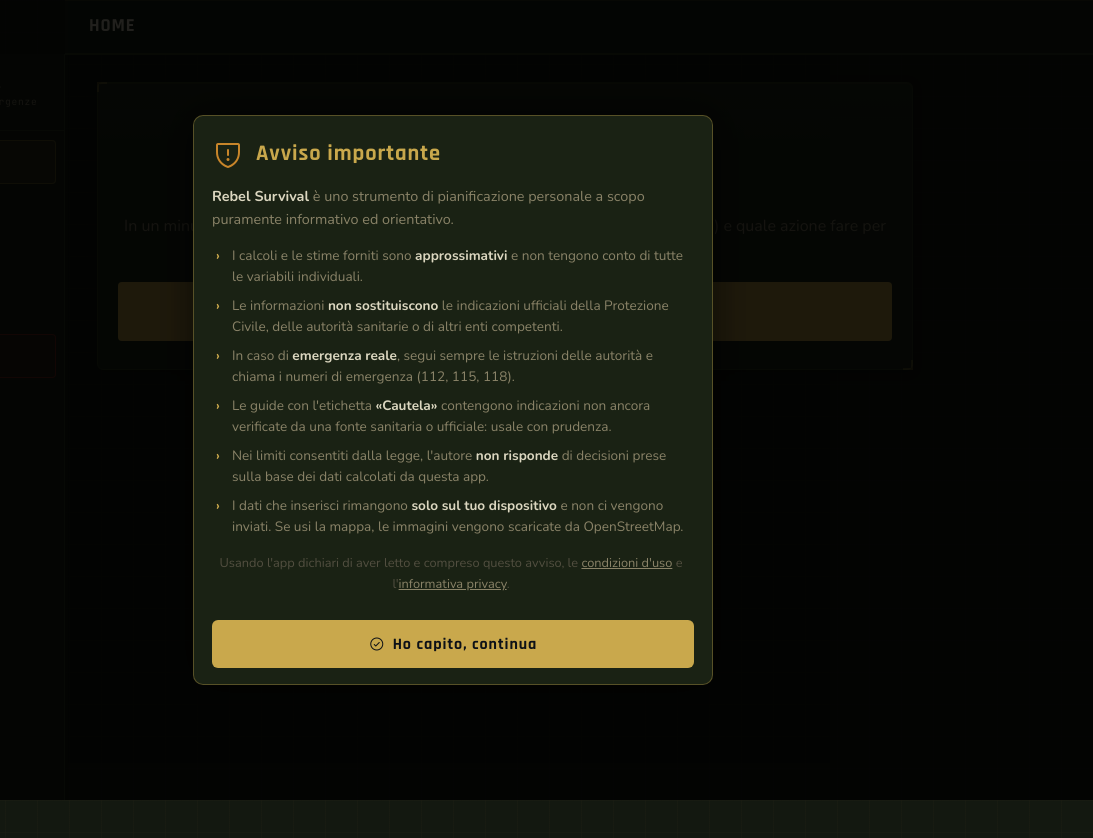
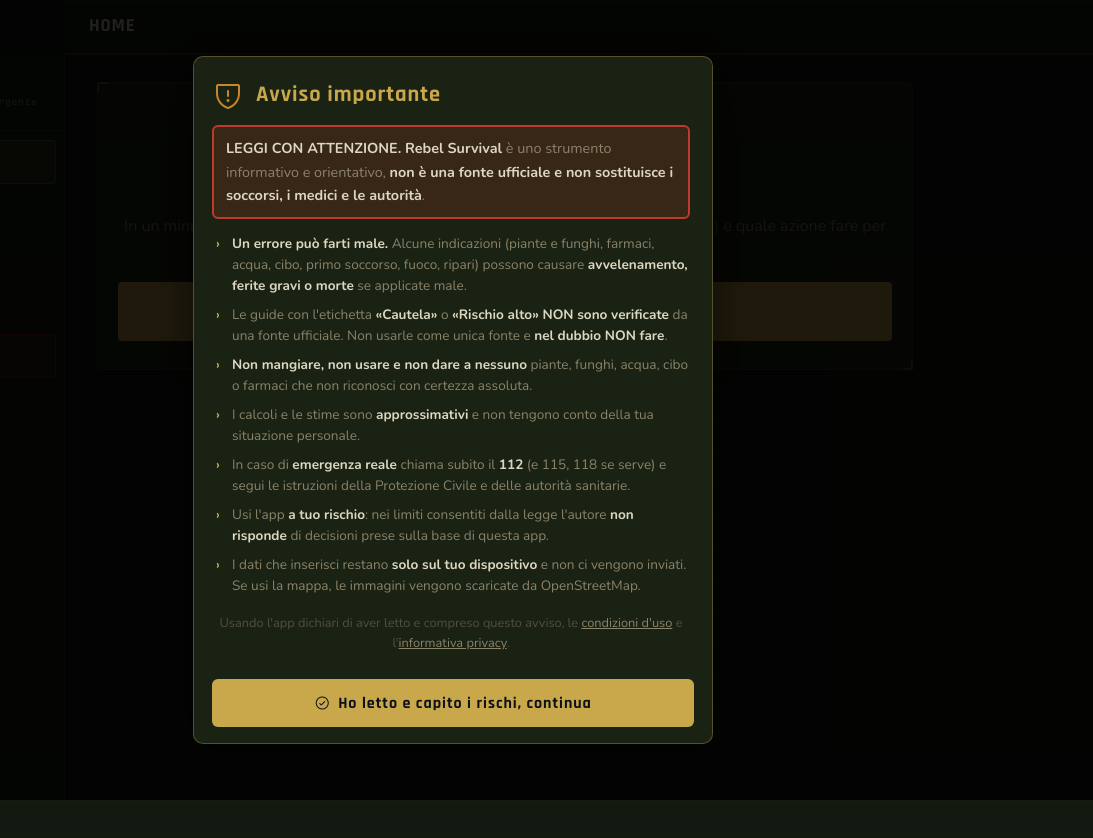
Before and after one commit to FrankEmiro/rebel-survival, a website: page index.html in a window 1280 px wide. Shown: the full height of the page, 187-1280 px from the left. Drawn offline with Linux system fonts and the light colour scheme.

Commit message:
Avvisi molto espliciti: avviso iniziale, messaggio nelle risposte di Chiedi, data di conferma salvata sul dispositivo (cache v123)

```diff
--- a/css/app.css
+++ b/css/app.css
@@ -3772,6 +3772,8 @@ input, select, textarea { font-family: 'Nunito', sans-serif; font-size: 1rem; }
 .as-src span { color: var(--text-secondary); font-weight: 400; }
 .as-card p, .as-list li { font-size: 0.9rem; line-height: 1.5; color: var(--text-primary); }
 .as-list { padding-left: 18px; display: flex; flex-direction: column; gap: 4px; }
+.as-caution-high { border: 1px solid #c0392b; background: rgba(192,57,43,0.18); color: var(--text-primary); font-size: 0.85rem; line-height: 1.4; }
+.as-caution-high strong { color: #e74c3c; }
 .as-caution { font-size: 0.78rem; color: var(--warning); background: var(--warning-bg); border-radius: var(--radius-sm); padding: 6px 8px; margin-bottom: 8px; }
 .as-open { margin-top: 10px; background: none; border: 1px solid var(--border-accent); color: var(--accent); border-radius: var(--radius);
   padding: 6px 10px; font: inherit; font-size: 0.82rem; cursor: pointer; }
@@ -4012,3 +4014,5 @@ input, select, textarea { font-family: 'Nunito', sans-serif; font-size: 1rem; }
 .level-cross-v { top: 0; bottom: 0; left: 50%; width: 1px; }
 .level-center { position: absolute; left: 50%; top: 50%; width: 30px; height: 30px; margin: -15px 0 0 -15px; border: 1px dashed var(--text-secondary, #999); border-radius: 50%; }
 .level-bubble { position: absolute; left: 50%; top: 50%; width: 26px; height: 26px; margin: -13px 0 0 -13px; border-radius: 50%; background: var(--accent, #f59e0b); opacity: .9; transition: transform .08s linear; }
+
+.disclaimer-alert { border: 2px solid #c0392b; background: rgba(192,57,43,0.18); border-radius: var(--radius); padding: 10px 12px; }
--- a/index.html
+++ b/index.html
@@ -248,21 +248,22 @@
         <h2>Avviso importante</h2>
       </div>
       <div class="disclaimer-body">
-        <p>
-          <strong>Rebel Survival</strong> è uno strumento di pianificazione personale a scopo puramente informativo ed orientativo.
+        <p class="disclaimer-alert">
+          <strong>LEGGI CON ATTENZIONE.</strong> <strong>Rebel Survival</strong> è uno strumento informativo e orientativo, <strong>non è una fonte ufficiale e non sostituisce i soccorsi, i medici e le autorità</strong>.
         </p>
         <ul>
-          <li>I calcoli e le stime forniti sono <strong>approssimativi</strong> e non tengono conto di tutte le variabili individuali.</li>
-          <li>Le informazioni <strong>non sostituiscono</strong> le indicazioni ufficiali della Protezione Civile, delle autorità sanitarie o di altri enti competenti.</li>
-          <li>In caso di <strong>emergenza reale</strong>, segui sempre le istruzioni delle autorità e chiama i numeri di emergenza (112, 115, 118).</li>
-          <li>Le guide con l'etichetta <strong>«Cautela»</strong> contengono indicazioni non ancora verificate da una fonte sanitaria o ufficiale: usale con prudenza.</li>
-          <li>Nei limiti consentiti dalla legge, l'autore <strong>non risponde</strong> di decisioni prese sulla base dei dati calcolati da questa app.</li>
-          <li>I dati che inserisci rimangono <strong>solo sul tuo dispositivo</strong> e non ci vengono inviati. Se usi la mappa, le immagini vengono scaricate da OpenStreetMap.</li>
+          <li><strong>Un errore può farti male.</strong> Alcune indicazioni (piante e funghi, farmaci, acqua, cibo, primo soccorso, fuoco, ripari) possono causare <strong>avvelenamento, ferite gravi o morte</strong> se applicate male.</li>
+          <li>Le guide con l'etichetta <strong>«Cautela»</strong> o <strong>«Rischio alto»</strong> <strong>NON sono verificate</strong> da una fonte ufficiale. Non usarle come unica fonte e <strong>nel dubbio NON fare</strong>.</li>
+          <li><strong>Non mangiare, non usare e non dare a nessuno</strong> piante, funghi, acqua, cibo o farmaci che non riconosci con certezza assoluta.</li>
+          <li>I calcoli e le stime sono <strong>approssimativi</strong> e non tengono conto della tua situazione personale.</li>
+          <li>In caso di <strong>emergenza reale</strong> chiama subito il <strong>112</strong> (e 115, 118 se serve) e segui le istruzioni della Protezione Civile e delle autorità sanitarie.</li>
+          <li>Usi l'app <strong>a tuo rischio</strong>: nei limiti consentiti dalla legge l'autore <strong>non risponde</strong> di decisioni prese sulla base di questa app.</li>
+          <li>I dati che inserisci restano <strong>solo sul tuo dispositivo</strong> e non ci vengono inviati. Se usi la mappa, le immagini vengono scaricate da OpenStreetMap.</li>
         </ul>
         <p class="disclaimer-footer-note">Usando l'app dichiari di aver letto e compreso questo avviso, le <a href="/legal/condizioni.html">condizioni d'uso</a> e l'<a href="/legal/privacy.html">informativa privacy</a>.</p>
       </div>
       <button id="disclaimer-accept" class="disclaimer-btn">
-        <i class="ph ph-check-circle"></i> Ho capito, continua
+        <i class="ph ph-check-circle"></i> Ho letto e capito i rischi, continua
       </button>
     </div>
   </div>
--- a/js/main.js
+++ b/js/main.js
@@ -324,7 +324,8 @@ function initDisclaimer() {
 
   btn.addEventListener('click', () => {
     overlay.classList.add('hidden');
-    localStorage.setItem('disclaimer_accepted', '1');
+    // Salvato solo su questo dispositivo (data e ora della conferma), non inviato a nessuno
+    localStorage.setItem('disclaimer_accepted', new Date().toISOString());
     OnboardingModule.maybeStart();
   });
 
--- a/js/modules/assistente.js
+++ b/js/modules/assistente.js
@@ -154,8 +154,8 @@ const AssistenteModule = (() => {
 
   function _caution(c) {
     if (c.kind !== 'guide' || typeof GUIDE_CAUTION === 'undefined' || !GUIDE_CAUTION[c.id]) return '';
-    if (GUIDE_CAUTION[c.id] === 'alto') return `<div class="as-caution"><i class="ph ph-warning"></i> Guida a RISCHIO ALTO: un errore può essere grave. Indicazioni non verificate su fonti ufficiali: non usarla come unica fonte e, nel dubbio, chiama il 112.</div>`;
-    return `<div class="as-caution"><i class="ph ph-warning"></i> Guida con etichetta «Cautela»: indicazioni non ancora verificate su fonti ufficiali. Usale con prudenza.</div>`;
+    if (GUIDE_CAUTION[c.id] === 'alto') return `<div class="as-caution as-caution-high"><i class="ph ph-warning-octagon"></i> <strong>RISCHIO ALTO.</strong> Questa risposta viene da una guida NON verificata su fonti ufficiali e un errore può causare avvelenamento, danni gravi o morte. NON agire solo su questa base: nel dubbio non mangiare, non usare e non dare nulla a nessuno, e chiama il 112.</div>`;
+    return `<div class="as-caution as-caution-high"><i class="ph ph-warning"></i> <strong>ATTENZIONE: guida NON verificata.</strong> Le indicazioni non sono state controllate su fonti ufficiali e, se applicate male, possono essere pericolose. Usale solo come orientamento, non come unica fonte, e segui sempre le istruzioni delle autorità. Nel dubbio chiama il 112.</div>`;
   }
 
   function _card(c) {
--- a/sw.js
+++ b/sw.js
@@ -1,4 +1,4 @@
-const CACHE_NAME = 'kit-resilienza-v122';
+const CACHE_NAME = 'kit-resilienza-v123';
 const CDN_CACHE  = 'kit-resilienza-cdn-v51';
 
 // Asset locali — cache-first
```
